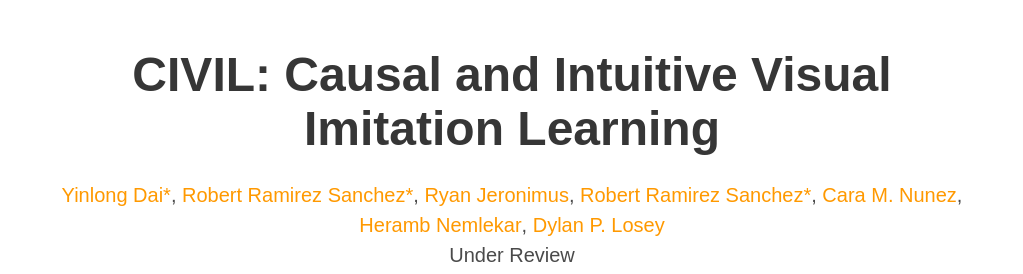
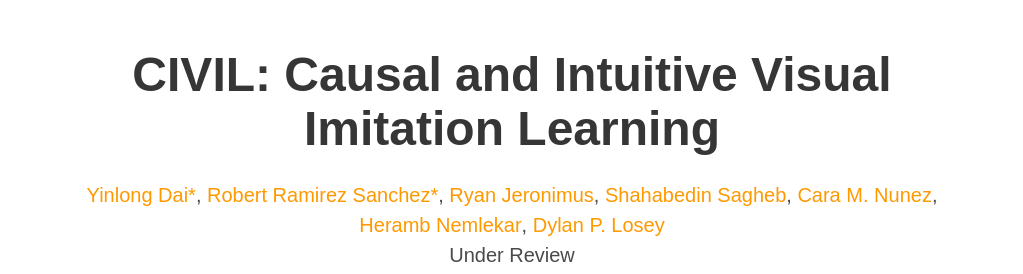
Before and after one commit to CIVIL2025/CIVIL2025.github.io, a plain HTML site: page docs/index.html in a window 1280 px wide. Shown: the top 274 px of the page, without its empty margins (128-1151 px from the left). Drawn offline with nearby package versions, Linux system fonts and the light colour scheme; some icons are missing; a web font is replaced by a local one.

Commit message:
fix: authors

```diff
--- a/docs/index.html
+++ b/docs/index.html
@@ -125,7 +125,7 @@
               <a href="https://yinlongdai.github.io/" target="_blank">Yinlong Dai*</a><span class="comma"></span>
               <a href="https://www.linkedin.com/in/robertjrs/" target="_blank">Robert Ramirez Sanchez*</a><span class="comma"></span>
               <a href="https://www.linkedin.com/in/ryan-jeronimus-6aa4962aa/" target="_blank">Ryan Jeronimus</a><span class="comma"></span>
-              <a href="https://www.sagheb.net/" target="_blank">Robert Ramirez Sanchez*</a><span class="comma"></span>
+              <a href="https://www.sagheb.net/" target="_blank">Shahabedin Sagheb</a><span class="comma"></span>
               <a href="https://robotics.cornell.edu/faculty/cara-m-nunez/" target="_blank">Cara M. Nunez</a><span class="comma"></span>
               <a href="https://herambnemlekar.github.io/" target="_blank">Heramb Nemlekar</a><span class="comma"></span>
               <a href="https://dylanlosey.com/" target="_blank">Dylan P. Losey</a></span>
```
